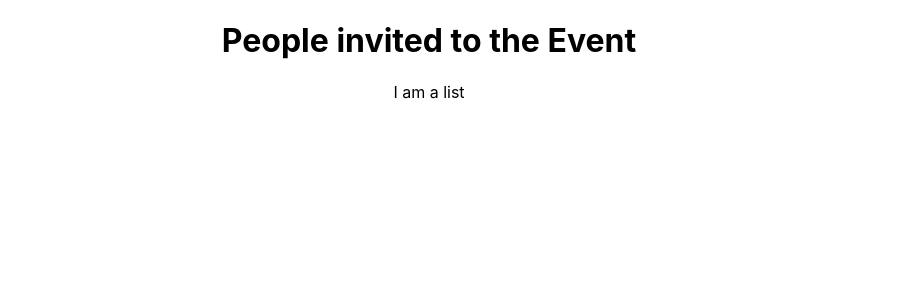
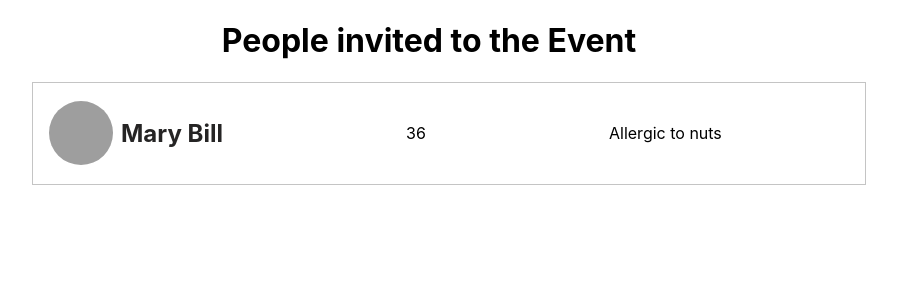
Before and after one commit to lauratro/react-with-typescript, a React (Create React App) app: page / in a window 1280 px wide. Shown: the top 300 px of the page, without its empty margins (211-1108 px from the left). Built offline with nearby package versions, Linux system fonts and the light colour scheme; grey boxes are pictures that could not be loaded.

Commit message:
created render function to show the list

```diff
--- a/src/App.css
+++ b/src/App.css
@@ -36,3 +36,56 @@
     transform: rotate(360deg);
   }
 }
+.List {
+  list-style: none;
+  display: flex;
+  align-items: center;
+  width: 50rem;
+  margin: 0rem auto;
+  border: 0.1rem solid rgba(0, 0, 0, 0.233);
+  padding: 1rem;
+  justify-content: space-between;
+}
+
+.List-header {
+  display: flex;
+  align-items: center;
+}
+
+.List-header h2 {
+  color: rgb(37, 36, 36)
+}
+
+.List-img {
+  width: 4rem;
+  height: 4rem;
+  border-radius: 100%;
+  margin-right: 0.5rem;
+}
+
+.List-note {
+  width: 30%;
+  text-align: left;
+}
+
+.AddToList {
+  display: flex;
+  flex-direction: column;
+  width: 30rem;
+  margin: 5rem auto
+}
+
+.AddToList-input {
+  padding: 0.5rem;
+  font-size: 1rem;
+  margin: 0.3rem 0rem
+}
+
+.AddToList-btn {
+  padding: 0.5rem;
+  cursor: pointer;
+  background-color: #0b5468;
+  font-weight: 700;
+  color: white;
+  border: none
+}
--- a/src/App.tsx
+++ b/src/App.tsx
@@ -13,7 +13,12 @@ interface Istate{
 }
 function App() {
 
- const [people, setPeople]=useState<Istate["people"] >([])
+ const [people, setPeople]=useState<Istate["people"] >([{
+   name:"Mary Bill",
+   url:"https://encrypted-tbn0.gstatic.com/images?q=tbn:ANd9GcQmUbjoL6IYzihcnn3-MDo1E_VjkoRKYg-HLw&usqp=CAU",
+   age:36,
+   note:"Allergic to nuts"
+ }])
 
 
   return (
--- a/src/components/List.tsx
+++ b/src/components/List.tsx
@@ -9,8 +9,21 @@ interface IProps{
     }[] //defining an array of objects
   }
 const List : React.FC<IProps> = ({people})=>{
+    const renderList = (): JSX.Element[]=>{
+        return people.map(person=>{
+         return(   <li className="List">
+                <div className="List-header">
+                    <img className="List-img" src={person.url}/>
+                    <h2>{person.name}</h2>
+                </div>
+                <p>{person.age}</p>
+                <p className="List-note">{person.note}</p>
+            </li>
+         )
+        })
+    }
 return (
-    <div>I am a list</div>
+    <ul>{renderList()}</ul>
 )
 }
 export default List
```
